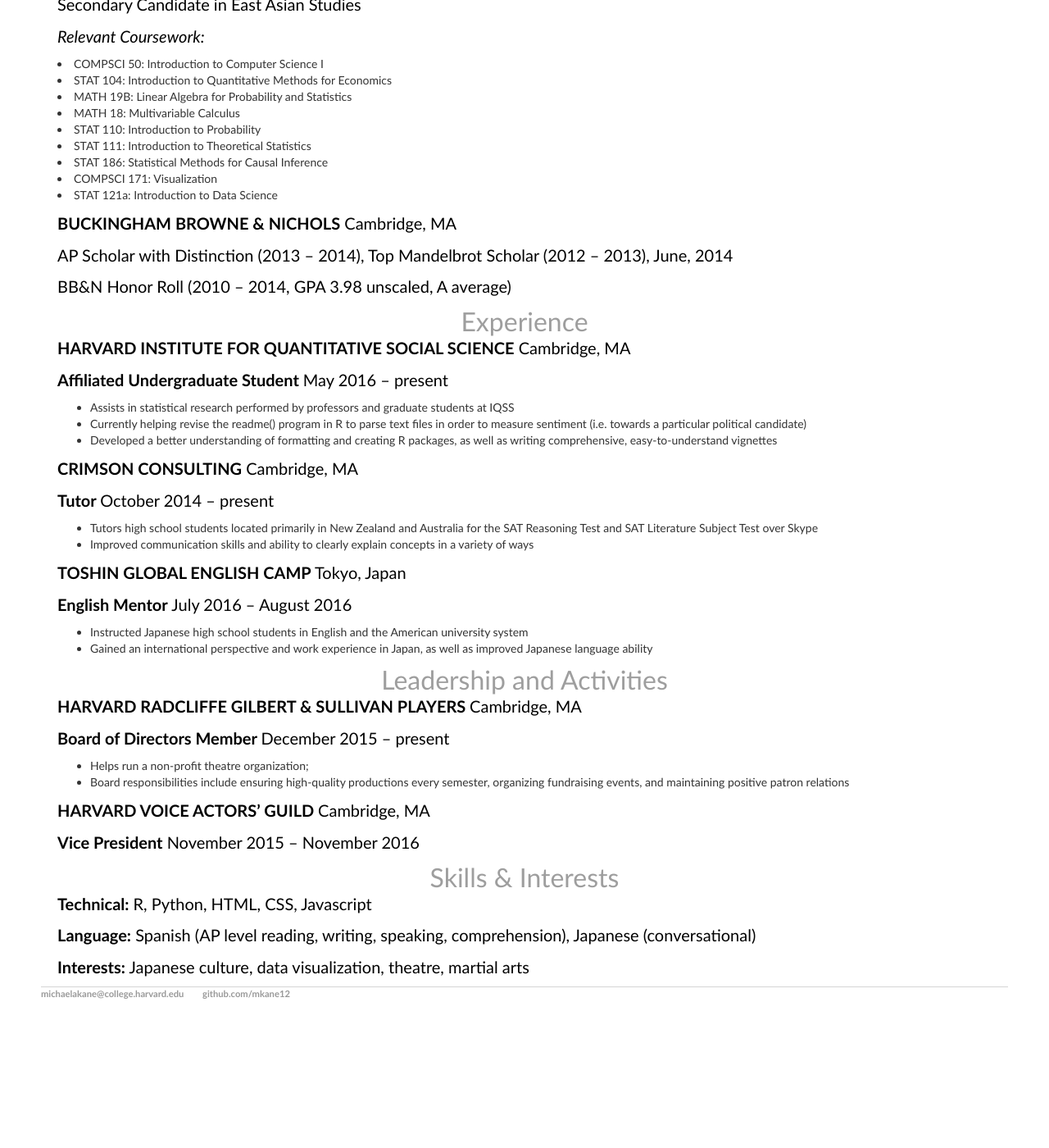
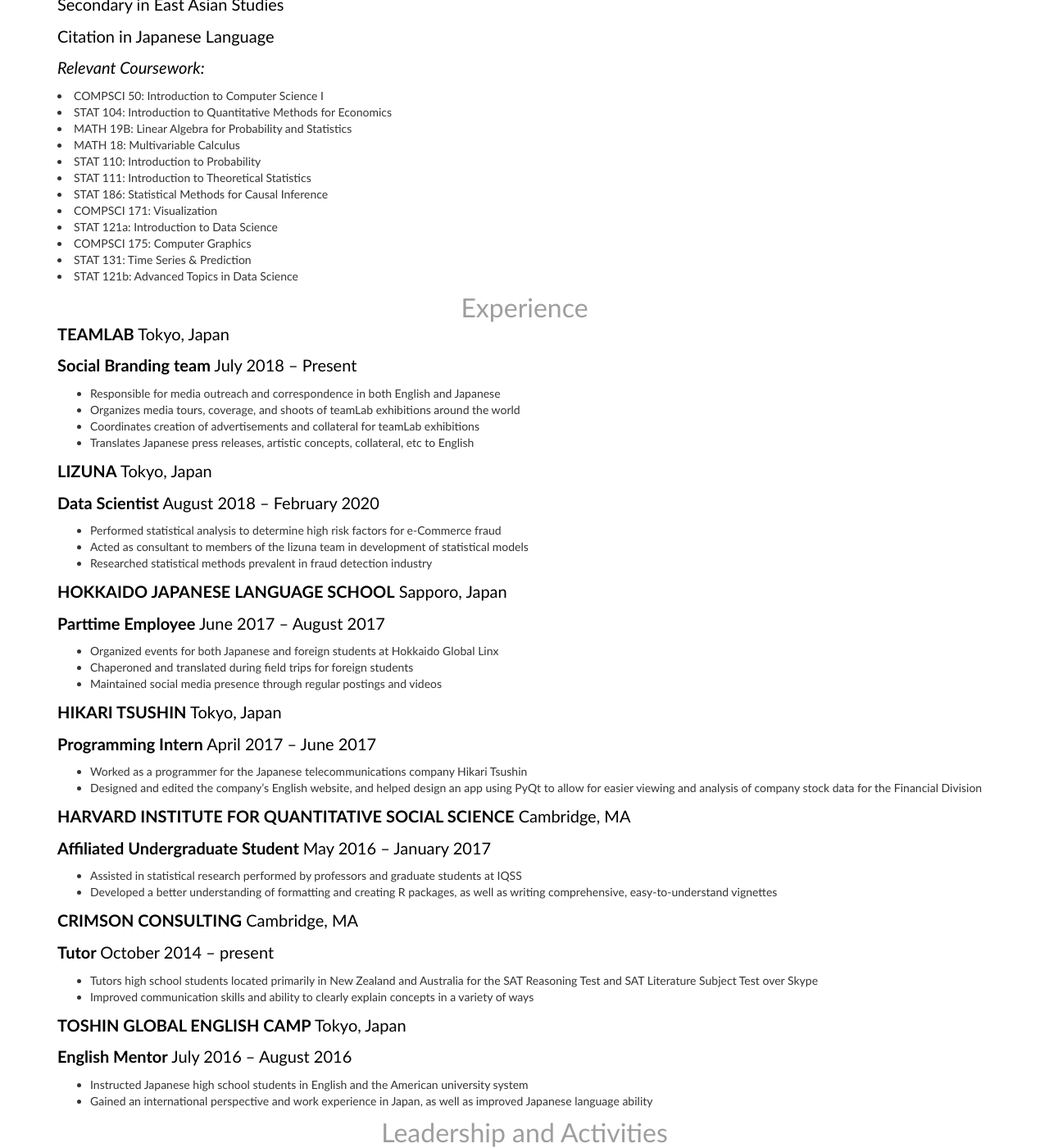
Before and after one commit to mkane12/mkane12.github.io, a Jekyll site: the page built from cv/index.html, in a window 1280 px wide and 1400 px high, scrolled down 318 px. Shown: the whole window at 82% size. Built offline with Jekyll 4.4.1, drawn with Linux system fonts in a browser that asks for light colours; nearby versions of some CDN libraries; library files that are not in the unit come from our copies; before the commit the page ends 1548 px from its top, so only the background shows below that; some of the changed text lies outside the part shown.

Commit message:
updated CV

```diff
--- a/cv/index.html
+++ b/cv/index.html
@@ -4,12 +4,13 @@
 ---
 
 <h1>Michaela Jai-Mei Kane</h1>
-<p><center>30 Washington Street &bull; Newton, MA 02458 &bull; michaelakane@college.harvard.edu &bull; (617) 999-3298</center></p>
+<p><center> Shinjuku, Tokyo, Japan &bull; michaela.j.kane@gmail.com &bull; (+81) 80 7693 2880</center></p>
 
 <h2>Education</h2>
 <p><strong>HARVARD UNIVERSITY</strong> Cambridge, MA</p>
-<p>B.A. Candidate in Statistics. June, 2018</p>
-<p>Secondary Candidate in East Asian Studies</p>
+<p>B.A. in Statistics. June, 2018</p>
+<p>Secondary in East Asian Studies</p>
+<p>Citation in Japanese Language</p>
 <p><em>Relevant Coursework:</em></p>
 <li>COMPSCI 50: Introduction to Computer Science I</li>
 <li>STAT 104: Introduction to Quantitative Methods for Economics</li>
@@ -20,18 +21,44 @@
 <li>STAT 186: Statistical Methods for Causal Inference</li>
 <li>COMPSCI 171: Visualization</li>
 <li>STAT 121a: Introduction to Data Science</li>
-
-<p><strong>BUCKINGHAM BROWNE &amp; NICHOLS</strong> Cambridge, MA</p>
-<p>AP Scholar with Distinction (2013 &ndash; 2014), Top Mandelbrot Scholar (2012 &ndash; 2013), June, 2014</p>
-<p>BB&amp;N Honor Roll (2010 &ndash; 2014, GPA 3.98 unscaled, A average)</p>
-<p> </p>
+<li>COMPSCI 175: Computer Graphics</li>
+<li>STAT 131: Time Series & Prediction</li>
+<li>STAT 121b: Advanced Topics in Data Science</li>
 
 <h2>Experience</h2>
+<p><strong>TEAMLAB</strong> Tokyo, Japan</p>
+<p><strong>Social Branding team</strong> July 2018 &ndash; Present</p>
+<ul>
+<li>Responsible for media outreach and correspondence in both English and Japanese</li>
+<li>Organizes media tours, coverage, and shoots of teamLab exhibitions around the world</li>
+<li>Coordinates creation of advertisements and collateral for teamLab exhibitions</li>
+<li>Translates Japanese press releases, artistic concepts, collateral, etc to English</li>
+</ul>
+<p><strong>LIZUNA</strong> Tokyo, Japan</p>
+<p><strong>Data Scientist</strong> August 2018 &ndash; February 2020</p>
+<ul>
+<li>Performed statistical analysis to determine high risk factors for e-Commerce fraud</li>
+<li>Acted as consultant to members of the lizuna team in development of statistical models</li>
+<li>Researched statistical methods prevalent in fraud detection industry</li>
+</ul>
+<p><strong>HOKKAIDO JAPANESE LANGUAGE SCHOOL</strong> Sapporo, Japan</p>
+<p><strong>Parttime Employee</strong> June 2017 &ndash; August 2017</p>
+<ul>
+<li>Organized events for both Japanese and foreign students at Hokkaido Global Linx</li>
+<li>Chaperoned and translated during field trips for foreign students</li>
+<li>Maintained social media presence through regular postings and videos</li>
+</ul>
+<p><strong>HIKARI TSUSHIN</strong> Tokyo, Japan</p>
+<p><strong>Programming Intern</strong> April 2017 &ndash; June 2017</p>
+<ul>
+<li>Worked as a programmer for the Japanese telecommunications company Hikari
+Tsushin</li>
+<li>Designed and edited the company’s English website, and helped design an app using PyQt to allow for easier viewing and analysis of company stock data for the Financial Division</li>
+</ul>
 <p><strong>HARVARD INSTITUTE FOR QUANTITATIVE SOCIAL SCIENCE</strong> Cambridge, MA</p>
-<p><strong>Affiliated Undergraduate Student </strong> May 2016 &ndash; present</p>
+<p><strong>Affiliated Undergraduate Student </strong> May 2016 &ndash; January 2017</p>
 <ul>
-<li>Assists in statistical research performed by professors and graduate students at IQSS</li>
-<li>Currently helping revise the readme() program in R to parse text files in order to measure sentiment (i.e. towards a particular political candidate)</li>
+<li>Assisted in statistical research performed by professors and graduate students at IQSS</li>
 <li>Developed a better understanding of formatting and creating R packages, as well as writing comprehensive, easy-to-understand vignettes</li>
 </ul>
 <p><strong>CRIMSON CONSULTING</strong> Cambridge, MA</p>
@@ -49,15 +76,15 @@
 
 <h2>Leadership and Activities</h2>
 <p><strong>HARVARD RADCLIFFE GILBERT &amp; SULLIVAN PLAYERS </strong>Cambridge, MA</p>
-<p><strong>Board of Directors Member </strong> December 2015 &ndash; present</p>
+<p><strong>Board of Directors Member </strong> December 2015 &ndash; June 2018</p>
 <ul>
-<li>Helps run a non-profit theatre organization;</li>
-<li>Board responsibilities include ensuring high-quality productions every semester, organizing fundraising events, and maintaining positive patron relations</li>
+<li>Helped run a non-profit theatre organization;</li>
+<li>Board responsibilities included ensuring high-quality productions every semester, organizing fundraising events, and maintaining positive patron relations</li>
 </ul>
 <p><strong>HARVARD VOICE ACTORS&rsquo; GUILD </strong> Cambridge, MA</p>
 <p><strong>Vice President</strong> November 2015 &ndash; November&nbsp;2016</p>
 
 <h2>Skills &amp; Interests</h2>
 <p><strong>Technical:</strong> R, Python, HTML, CSS, Javascript</p>
-<p><strong>Language:</strong> Spanish (AP level reading, writing, speaking, comprehension), Japanese (conversational)</p>
+<p><strong>Language:</strong> Japanese (business)</p>
 <p><strong>Interests:</strong> Japanese culture, data visualization, theatre, martial arts</p>
```
Also changed, not shown: 1 other file.
